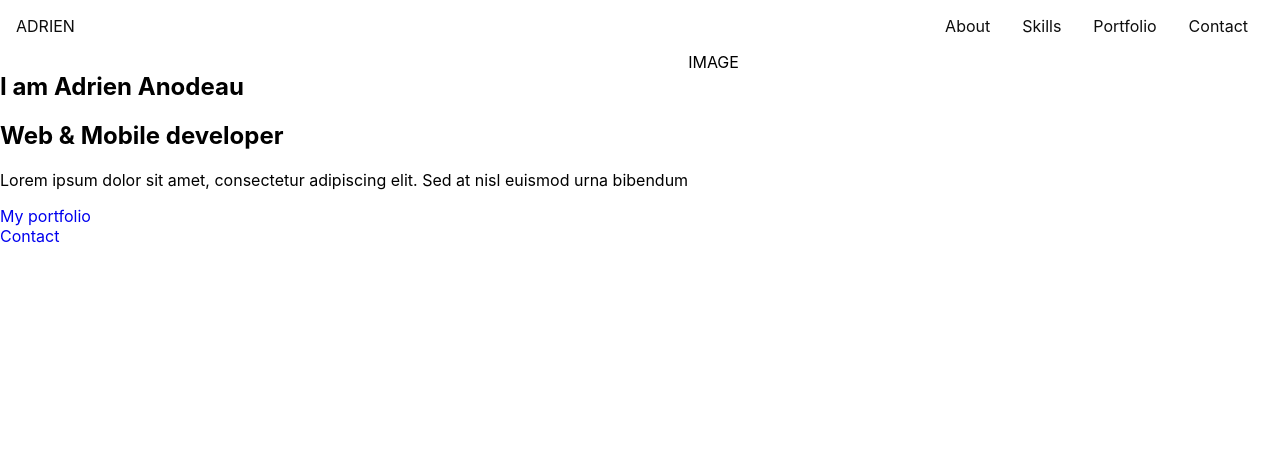
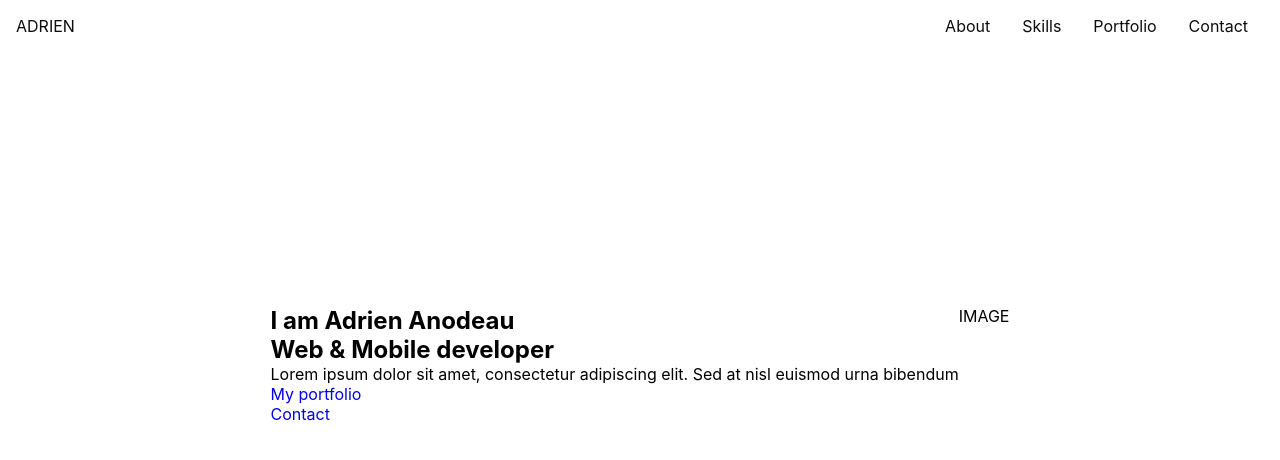
Before and after one commit to a-ringwater/adri_website, a React (Create React App) app: page / in a window 1280 px wide. Shown: the top 460 px of the page. Built offline with nearby package versions, Linux system fonts and the light colour scheme.

Commit message:
Refactor App structure

```diff
--- a/src/App.js
+++ b/src/App.js
@@ -2,14 +2,17 @@ import React from "react";
 import { BrowserRouter } from "react-router-dom";
 import Navbar from "./components/navbar/Navbar";
 import RouterConfig from "./navigation/RouterConfig";
+import "./App.scss";
 
 function App() {
   return (
     <BrowserRouter>
-      <main className="App">
+      <div className="App">
         <Navbar />
-        <RouterConfig />
-      </main>
+        <main className="main-content">
+          <RouterConfig />
+        </main>
+      </div>
     </BrowserRouter>
   );
 }
--- /dev/null
+++ b/src/App.scss
@@ -0,0 +1,9 @@
+.App {
+    min-height: 100vh;
+}
+.main-content {
+    display: flex;
+    align-items: center;
+    justify-content: center;
+    min-height: calc(-175px + 100vh);
+}
--- a/src/index.css
+++ /dev/null
@@ -1,17 +0,0 @@
-body {
-  margin: 0;
-  font-family: -apple-system, BlinkMacSystemFont, 'Segoe UI', 'Roboto', 'Oxygen',
-    'Ubuntu', 'Cantarell', 'Fira Sans', 'Droid Sans', 'Helvetica Neue',
-    sans-serif;
-  -webkit-font-smoothing: antialiased;
-  -moz-osx-font-smoothing: grayscale;
-}
-
-code {
-  font-family: source-code-pro, Menlo, Monaco, Consolas, 'Courier New',
-    monospace;
-}
-
-a {
-  text-decoration: none;
-}
--- a/src/index.js
+++ b/src/index.js
@@ -1,6 +1,6 @@
 import React from 'react';
 import ReactDOM from 'react-dom/client';
-import './index.css';
+import './index.scss';
 import App from './App';
 import reportWebVitals from './reportWebVitals';
 
--- /dev/null
+++ b/src/index.scss
@@ -0,0 +1,32 @@
+body {
+  margin: 0;
+  font-family: -apple-system, BlinkMacSystemFont, "Segoe UI", "Roboto", "Oxygen",
+    "Ubuntu", "Cantarell", "Fira Sans", "Droid Sans", "Helvetica Neue",
+    sans-serif;
+  -webkit-font-smoothing: antialiased;
+  -moz-osx-font-smoothing: grayscale;
+}
+
+code {
+  font-family: source-code-pro, Menlo, Monaco, Consolas, "Courier New",
+    monospace;
+}
+
+h1,
+h2,
+p,
+ul {
+  margin: 0;
+}
+
+a {
+  text-decoration: none;
+}
+
+button {
+  cursor: pointer;
+}
+
+li {
+  list-style-type: none;
+}
```
